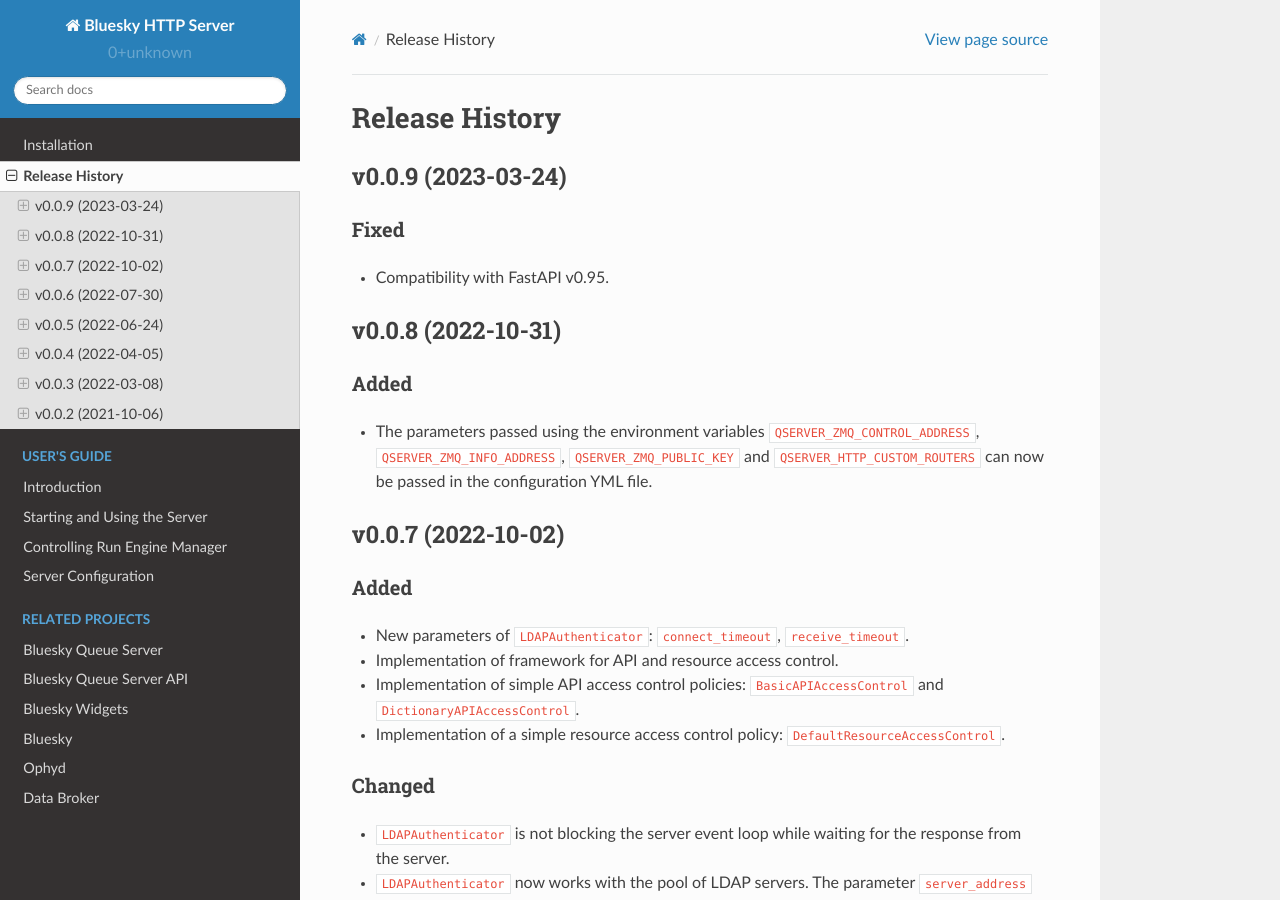
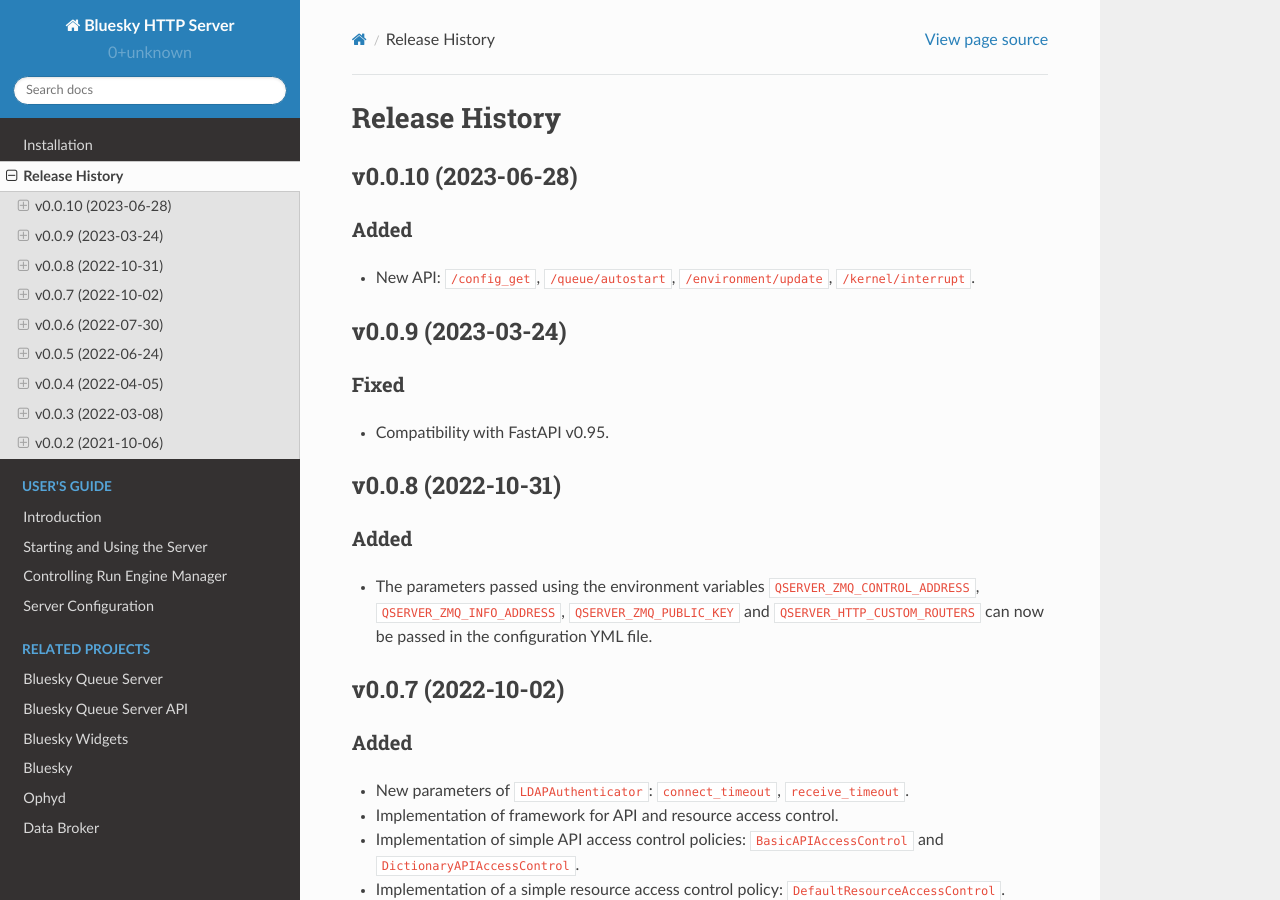
Before and after one commit to bluesky/bluesky-httpserver, a Sphinx documentation site: the page built from docs/source/release-history.rst, in a window 1280 px wide and 900 px high. Built offline with Sphinx 7.4.7 and the Read the Docs theme 2.0.0, drawn with Linux system fonts in a browser that asks for light colours.

Commit message:
DOC: release notes v0.0.10

```diff
--- a/docs/source/release-history.rst
+++ b/docs/source/release-history.rst
@@ -1,6 +1,14 @@
 ===============
 Release History
 ===============
+
+v0.0.10 (2023-06-28)
+====================
+
+Added
+-----
+
+- New API: ``/config_get``, ``/queue/autostart``, ``/environment/update``, ``/kernel/interrupt``.
 
 v0.0.9 (2023-03-24)
 ===================
```
